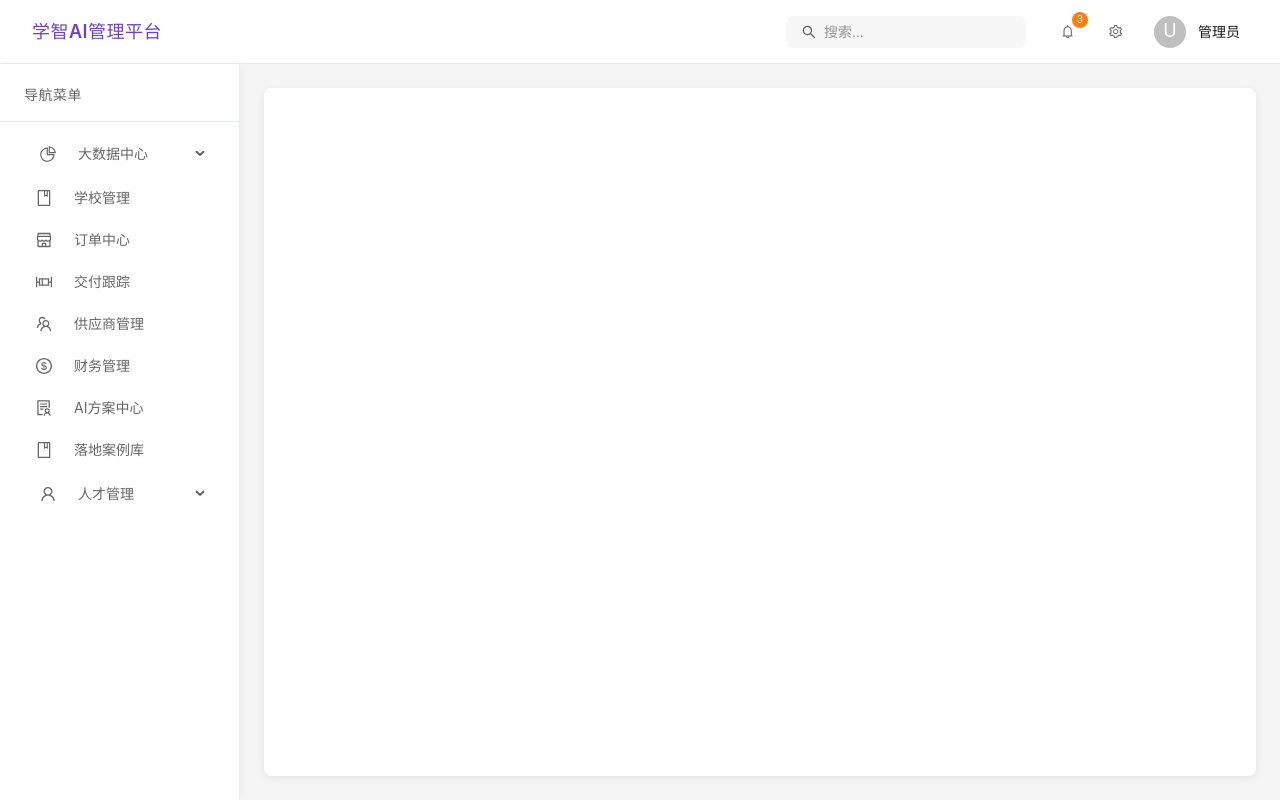
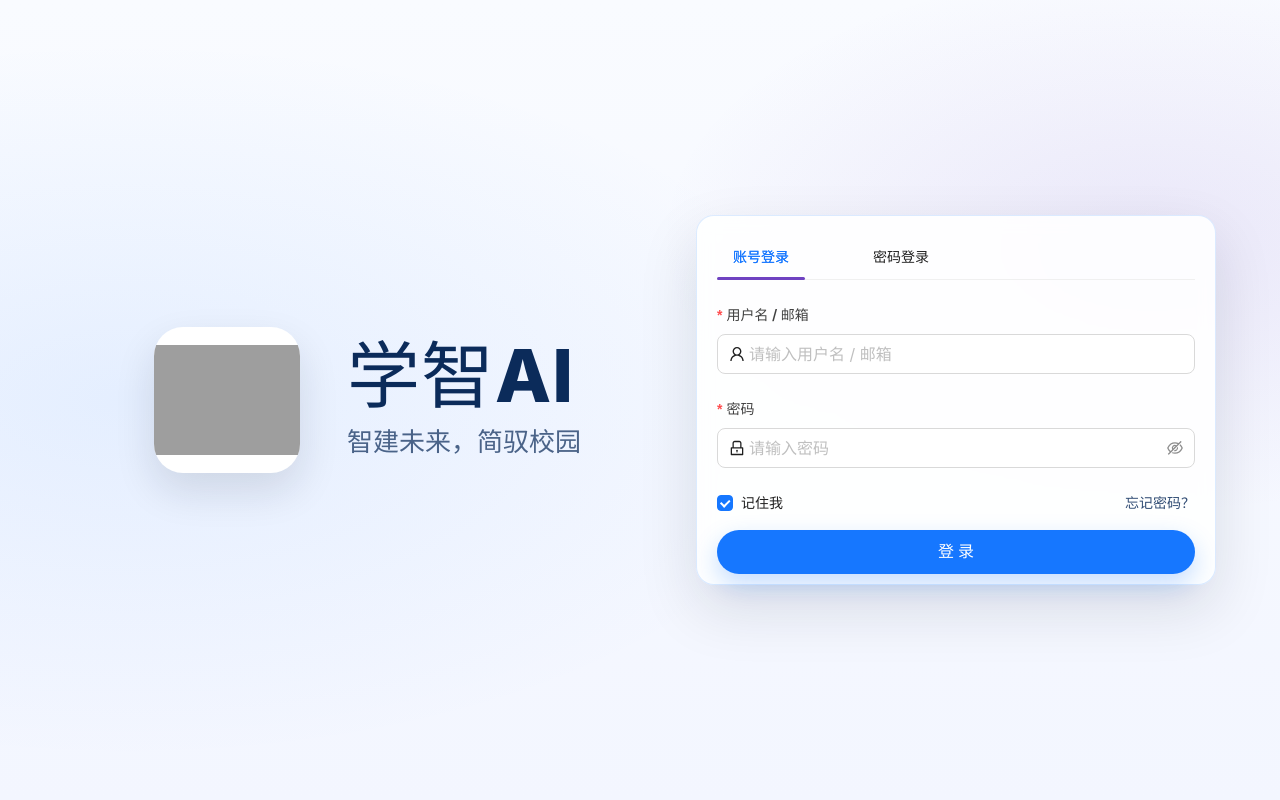
Before and after one commit to bbmy85552/work, a React (Vite) app: page /login in a window 1280 px wide. Built offline with nearby package versions, Linux system fonts and the light colour scheme; no server answers; grey boxes are pictures that could not be loaded.

Commit message:
add login ;fix img

```diff
--- a/src/App.jsx
+++ b/src/App.jsx
@@ -1,5 +1,5 @@
 import React from 'react'
-import { Routes, Route, Link, useNavigate, useLocation } from 'react-router-dom'
+import { Routes, Route, Navigate, Outlet, useNavigate, useLocation } from 'react-router-dom'
 import { Layout, Menu, Avatar } from 'antd'
 import { PieChartOutlined, BookOutlined, ShopOutlined, BoxPlotOutlined, TeamOutlined, DollarOutlined, UserOutlined, BellOutlined, SettingOutlined, SearchOutlined, SolutionOutlined } from '@ant-design/icons'
 import './App.css'
@@ -16,13 +16,27 @@ import EngineerManagement from './pages/EngineerManagement'
 import PhotographerManagement from './pages/PhotographerManagement'
 import AISolutionCenter from './pages/AISolutionCenter.jsx'
 import CaseLibrary from './pages/CaseLibrary.jsx'
+import Login from './pages/Login.jsx'
+import { isAuthed } from './utils/auth'
 
 const { Header, Content, Sider } = Layout
 
-function App() {
+function RequireAuth() {
+  const location = useLocation()
+  if (!isAuthed()) {
+    return <Navigate to="/login" replace state={{ from: location }} />
+  }
+  return <Outlet />
+}
+
+function AdminLayout() {
   const navigate = useNavigate()
   const location = useLocation()
   const [selectedKeys, setSelectedKeys] = React.useState([location.pathname])
+
+  React.useEffect(() => {
+    setSelectedKeys([location.pathname])
+  }, [location.pathname])
 
   const handleMenuClick = (e) => {
     setSelectedKeys([e.key])
@@ -165,7 +179,24 @@ function App() {
           />
         </Sider>
         <Content className="app-content">
+          <Outlet />
+        </Content>
+      </Layout>
+    </Layout>
+  )
+}
+
+function App() {
+  const authed = isAuthed()
+  return (
     <Routes>
+      <Route
+        path="/login"
+        element={authed ? <Navigate to="/dashboard" replace /> : <Login />}
+      />
+
+      <Route element={<RequireAuth />}>
+        <Route element={<AdminLayout />}>
           <Route path="/" element={<DataCenter />} />
           <Route path="/dashboard" element={<DataCenter />} />
           <Route path="/business" element={<DataCenter />} />
@@ -181,10 +212,11 @@ function App() {
           <Route path="/engineer-management" element={<EngineerManagement />} />
           <Route path="/photographer-management" element={<PhotographerManagement />} />
           <Route path="/case-library" element={<CaseLibrary />} />
+        </Route>
+      </Route>
+
+      <Route path="*" element={<Navigate to={authed ? '/dashboard' : '/login'} replace />} />
     </Routes>
-        </Content>
-      </Layout>
-    </Layout>
   )
 }
 
--- a/src/main.jsx
+++ b/src/main.jsx
@@ -3,6 +3,7 @@ import ReactDOM from 'react-dom/client'
 import App from './App.jsx'
 import { BrowserRouter } from 'react-router-dom'
 import { ConfigProvider, theme } from 'antd'
+import 'antd/dist/reset.css'
 import './index.css'
 
 ReactDOM.createRoot(document.getElementById('root')).render(
--- a/src/mock/caseData.js
+++ b/src/mock/caseData.js
@@ -140,9 +140,9 @@ const caseData = {
       description: '为华中师范大学附属中学开发的智能排课系统，基于AI算法优化课程安排，解决了传统排课中的冲突问题，提高了教学资源利用率。该系统考虑了教师偏好、教室资源、学生需求等多维度因素。',
       achievements: '1. 开发了AI智能排课引擎\n2. 排课时间从3天缩短至30分钟\n3. 课程冲突率降低100%\n4. 教学资源利用率提升30%\n5. 教师满意度达到95%',
       categories: ['智能排课', '教育信息化', '资源优化'],
-      coverImage: 'https://student-1320907290.cos.ap-guangzhou.myqcloud.com/009.jpg',
+      coverImage: 'https://student-1320907290.cos.ap-guangzhou.myqcloud.com/030.jpg',
       galleryImages: [
-        'https://student-1320907290.cos.ap-guangzhou.myqcloud.com/009.jpg'
+        'https://student-1320907290.cos.ap-guangzhou.myqcloud.com/030.jpg'
       ]
     },
     {
--- a/src/pages/CaseLibrary.jsx
+++ b/src/pages/CaseLibrary.jsx
@@ -1,6 +1,6 @@
 import React, { useState, useEffect } from 'react';
 import { Card, Row, Col, Typography, Select, Input, Button, Tag, Empty, Spin, Modal, Image, Space } from 'antd';
-import { SearchOutlined, EyeOutlined, FilterOutlined, CalendarOutlined, UserOutlined, BookOutlined, ArrowRightOutlined } from '@ant-design/icons';
+import { EyeOutlined, FilterOutlined, CalendarOutlined, UserOutlined, BookOutlined } from '@ant-design/icons';
 import caseData from '../mock/caseData.js';
 import { getImageUrl, getPlaceholderUrl, handleImageError } from '../utils/imageConfig.js';
 
@@ -248,10 +248,18 @@ const CaseLibrary = () => {
                     <Image
                       src={getImageUrl(item.coverImage)}
                       alt={item.projectName}
-                      placeholder={<img src={getPlaceholderUrl(400, 180)} alt="loading" style={{ width: '100%', height: '100%', objectFit: 'cover' }} />}
+                      placeholder={
+                        <img
+                          src={getPlaceholderUrl(400, 180)}
+                          alt="loading"
+                          style={{ width: '100%', height: '100%', objectFit: 'cover' }}
+                        />
+                      }
                       loading="lazy"
                       onError={handleImageError}
-                      style={{ width: '100%', height: '100%', objectFit: 'cover' }}
+                      wrapperStyle={{ width: '100%', height: '100%', display: 'block' }}
+                      style={{ width: '100%', height: '100%', display: 'block' }}
+                      imgStyle={{ width: '100%', height: '100%', objectFit: 'cover' }}
                       preview={false}
                     />
                   </div>
@@ -327,10 +335,18 @@ const CaseLibrary = () => {
               <Image
                 src={getImageUrl(selectedCase.coverImage)}
                 alt={selectedCase.projectName}
-                placeholder={<img src={getPlaceholderUrl(800, 400)} alt="loading" style={{ width: '100%', borderRadius: '8px' }} />}
+                placeholder={
+                  <img
+                    src={getPlaceholderUrl(800, 400)}
+                    alt="loading"
+                    style={{ width: '100%', borderRadius: '8px' }}
+                  />
+                }
                 loading="lazy"
                 onError={handleImageError}
-                style={{ width: '100%', borderRadius: '8px' }}
+                wrapperStyle={{ width: '100%', display: 'block' }}
+                style={{ width: '100%', display: 'block', borderRadius: '8px' }}
+                imgStyle={{ width: '100%', height: 'auto', display: 'block', borderRadius: '8px' }}
               />
             </div>
 
@@ -410,7 +426,9 @@ const CaseLibrary = () => {
                       <Image
                         src={getImageUrl(image)}
                         alt={`成果图片 ${index + 1}`}
-                        style={{ width: '100%', borderRadius: '8px' }}
+                        wrapperStyle={{ width: '100%', display: 'block' }}
+                        style={{ width: '100%', display: 'block', borderRadius: '8px' }}
+                        imgStyle={{ width: '100%', height: 'auto', display: 'block', borderRadius: '8px' }}
                       />
                     </Col>
                   ))}
--- /dev/null
+++ b/src/pages/Login.css
@@ -0,0 +1,174 @@
+.login-page {
+  min-height: 100vh;
+  background: #f7f9fc;
+  position: relative;
+  overflow: hidden;
+}
+
+.login-bg {
+  position: absolute;
+  inset: 0;
+  background:
+    radial-gradient(1200px 600px at 10% 50%, rgba(22, 119, 255, 0.08), transparent 60%),
+    radial-gradient(900px 500px at 90% 30%, rgba(111, 66, 193, 0.10), transparent 55%),
+    linear-gradient(180deg, #f9fbff 0%, #f3f6ff 100%);
+}
+
+.login-container {
+  position: relative;
+  z-index: 1;
+  min-height: 100vh;
+  display: grid;
+  grid-template-columns: 1fr 520px;
+  align-items: center;
+  padding: 40px 64px;
+  gap: 48px;
+}
+
+.login-brand {
+  display: flex;
+  justify-content: center;
+}
+
+.login-brand-inner {
+  display: flex;
+  align-items: center;
+  gap: 24px;
+  max-width: 560px;
+}
+
+.login-logo {
+  width: 192px;
+  height: 192px;
+  display: grid;
+  place-items: center;
+}
+
+.login-logo-img {
+  width: 146px;
+  height: 146px;
+  border-radius: 29px;
+  object-fit: contain;
+  background: #ffffff;
+  box-shadow: 0 18px 40px rgba(15, 23, 42, 0.12);
+}
+
+.login-logo-cube {
+  width: 86px;
+  height: 86px;
+  border-radius: 18px;
+  background: linear-gradient(135deg, #0b5ed7 0%, #1677ff 55%, #2b8cff 100%);
+  box-shadow: 0 18px 40px rgba(22, 119, 255, 0.25);
+  position: relative;
+  transform: rotate(45deg);
+}
+
+.login-logo-cube::before,
+.login-logo-cube::after {
+  content: '';
+  position: absolute;
+  inset: 12px;
+  border-radius: 14px;
+  border: 2px solid rgba(255, 255, 255, 0.75);
+}
+
+.login-logo-cube::after {
+  inset: 22px;
+  border-color: rgba(255, 255, 255, 0.45);
+}
+
+.login-brand-text {
+  display: flex;
+  flex-direction: column;
+  gap: 10px;
+}
+
+.login-brand-title {
+  font-size: 73px;
+  font-weight: 800;
+  letter-spacing: 1px;
+  color: #0b2b5a;
+  line-height: 1;
+}
+
+.login-brand-subtitle {
+  font-size: 26px;
+  color: rgba(11, 43, 90, 0.72);
+}
+
+.login-panel {
+  display: flex;
+  justify-content: center;
+}
+
+.login-card {
+  width: 520px;
+  background: rgba(255, 255, 255, 0.9);
+  backdrop-filter: blur(8px);
+  border: 1px solid rgba(22, 119, 255, 0.15);
+  border-radius: 18px;
+  box-shadow: 0 24px 60px rgba(15, 23, 42, 0.12);
+  padding: 18px 20px 10px;
+}
+
+.login-form {
+  padding-top: 8px;
+}
+
+.login-form .ant-form-item-label > label {
+  font-weight: 600;
+  color: rgba(0, 0, 0, 0.75);
+}
+
+.login-form-row {
+  display: flex;
+  justify-content: space-between;
+  align-items: center;
+  margin-bottom: 16px;
+}
+
+.login-link {
+  border: none;
+  background: transparent;
+  color: rgba(11, 43, 90, 0.85);
+  cursor: pointer;
+  padding: 0;
+  font-size: 14px;
+}
+
+.login-link:hover {
+  color: #1677ff;
+  text-decoration: underline;
+}
+
+.login-submit {
+  height: 44px;
+  border-radius: 999px !important;
+  font-weight: 600;
+  box-shadow: 0 10px 24px rgba(22, 119, 255, 0.25);
+}
+
+@media (max-width: 1080px) {
+  .login-container {
+    grid-template-columns: 1fr;
+    padding: 28px 18px;
+  }
+  .login-logo {
+    width: 166px;
+    height: 166px;
+  }
+  .login-logo-img {
+    width: 127px;
+    height: 127px;
+    border-radius: 26px;
+  }
+  .login-card {
+    width: min(520px, 100%);
+  }
+  .login-brand-title {
+    font-size: 57px;
+  }
+  .login-brand-subtitle {
+    font-size: 26px;
+  }
+}
--- /dev/null
+++ b/src/pages/Login.jsx
@@ -0,0 +1,119 @@
+import React from 'react'
+import { Tabs, Form, Input, Button, Checkbox, message } from 'antd'
+import { EyeInvisibleOutlined, EyeTwoTone, UserOutlined, LockOutlined } from '@ant-design/icons'
+import { useLocation, useNavigate } from 'react-router-dom'
+import { signIn } from '../utils/auth'
+import './Login.css'
+
+function BrandBlock() {
+  return (
+    <div className="login-brand">
+      <div className="login-brand-inner">
+        <div className="login-logo">
+          <img
+            className="login-logo-img"
+            src="https://student-1320907290.cos.ap-guangzhou.myqcloud.com/logo.png"
+            alt="学智AI Logo"
+            loading="lazy"
+            decoding="async"
+          />
+        </div>
+        <div className="login-brand-text">
+          <div className="login-brand-title">学智AI</div>
+          <div className="login-brand-subtitle">智建未来，简驭校园</div>
+        </div>
+      </div>
+    </div>
+  )
+}
+
+export default function Login() {
+  const navigate = useNavigate()
+  const location = useLocation()
+  const [loading, setLoading] = React.useState(false)
+
+  const from = location.state?.from?.pathname || '/dashboard'
+
+  const onFinish = async (values) => {
+    setLoading(true)
+    try {
+      const ok = signIn({ username: values.username, password: values.password })
+      if (!ok) {
+        message.error('账号或密码错误')
+        return
+      }
+      message.success('登录成功')
+      navigate(from, { replace: true })
+    } finally {
+      setLoading(false)
+    }
+  }
+
+  const form = (
+    <Form
+      layout="vertical"
+      onFinish={onFinish}
+      initialValues={{ remember: true }}
+      className="login-form"
+    >
+      <Form.Item
+        label="用户名 / 邮箱"
+        name="username"
+        rules={[{ required: true, message: '请输入用户名' }]}
+      >
+        <Input size="large" placeholder="请输入用户名 / 邮箱" prefix={<UserOutlined />} autoComplete="username" />
+      </Form.Item>
+
+      <Form.Item
+        label="密码"
+        name="password"
+        rules={[{ required: true, message: '请输入密码' }]}
+      >
+        <Input.Password
+          size="large"
+          placeholder="请输入密码"
+          prefix={<LockOutlined />}
+          iconRender={(visible) => (visible ? <EyeTwoTone /> : <EyeInvisibleOutlined />)}
+          autoComplete="current-password"
+        />
+      </Form.Item>
+
+      <div className="login-form-row">
+        <Form.Item name="remember" valuePropName="checked" noStyle>
+          <Checkbox>记住我</Checkbox>
+        </Form.Item>
+        <button
+          type="button"
+          className="login-link"
+          onClick={() => message.info('请联系管理员重置密码')}
+        >
+          忘记密码？
+        </button>
+      </div>
+
+      <Button type="primary" htmlType="submit" size="large" loading={loading} block className="login-submit">
+        登录
+      </Button>
+    </Form>
+  )
+
+  return (
+    <div className="login-page">
+      <div className="login-bg" aria-hidden="true" />
+      <div className="login-container">
+        <BrandBlock />
+        <div className="login-panel">
+          <div className="login-card">
+            <Tabs
+              defaultActiveKey="account"
+              items={[
+                { key: 'account', label: '账号登录', children: form },
+                { key: 'password', label: '密码登录', children: form },
+              ]}
+            />
+          </div>
+        </div>
+      </div>
+    </div>
+  )
+}
--- /dev/null
+++ b/src/utils/auth.js
@@ -0,0 +1,15 @@
+const AUTH_KEY = 'xuezhi_ai_authed_v1'
+
+export function isAuthed() {
+  return localStorage.getItem(AUTH_KEY) === '1'
+}
+
+export function signIn({ username, password }) {
+  const ok = username === 'lixiang' && password === 'lixiang'
+  if (ok) localStorage.setItem(AUTH_KEY, '1')
+  return ok
+}
+
+export function signOut() {
+  localStorage.removeItem(AUTH_KEY)
+}
```
Lines whose indentation alone changed are shown as unchanged.
